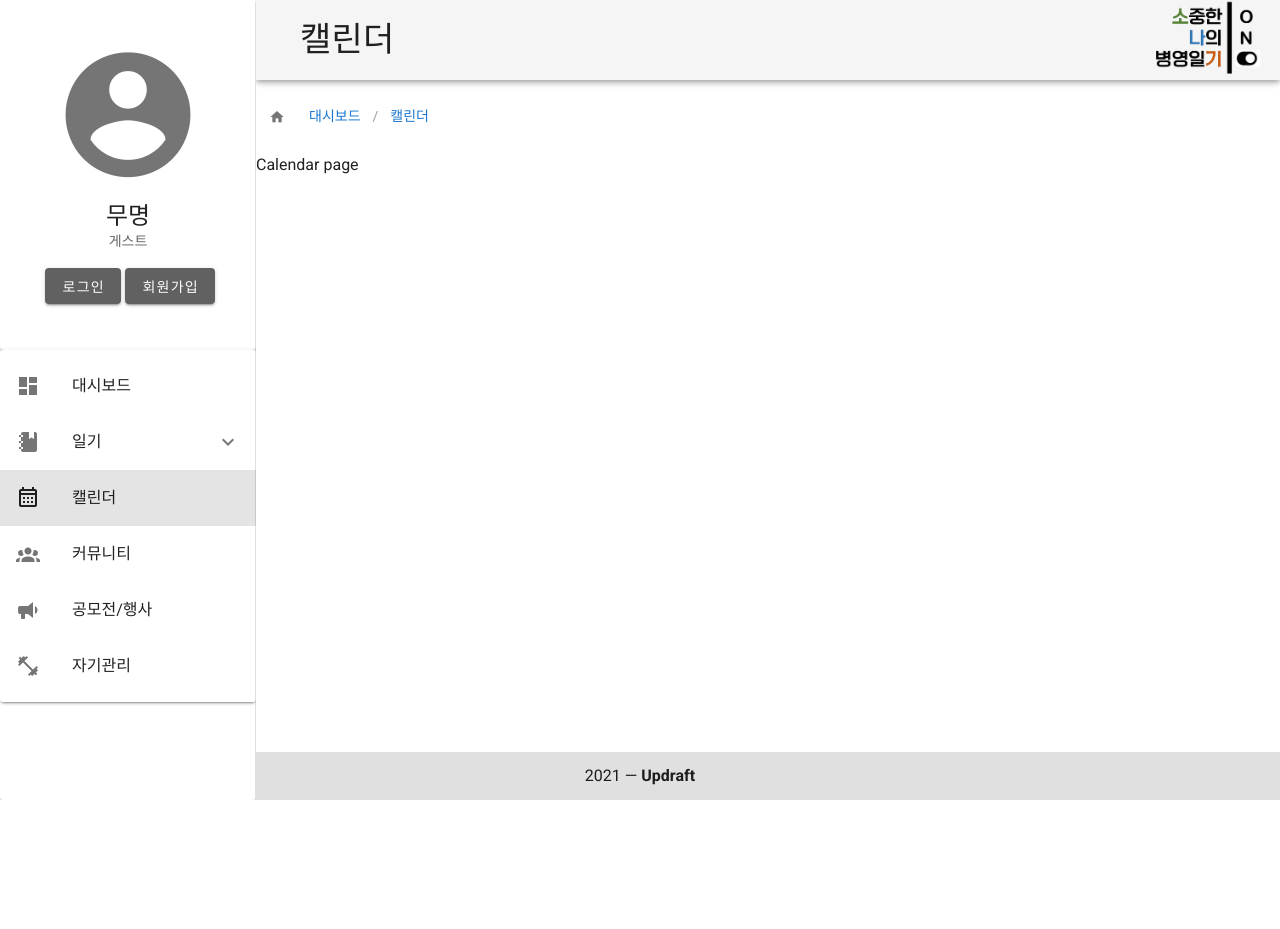
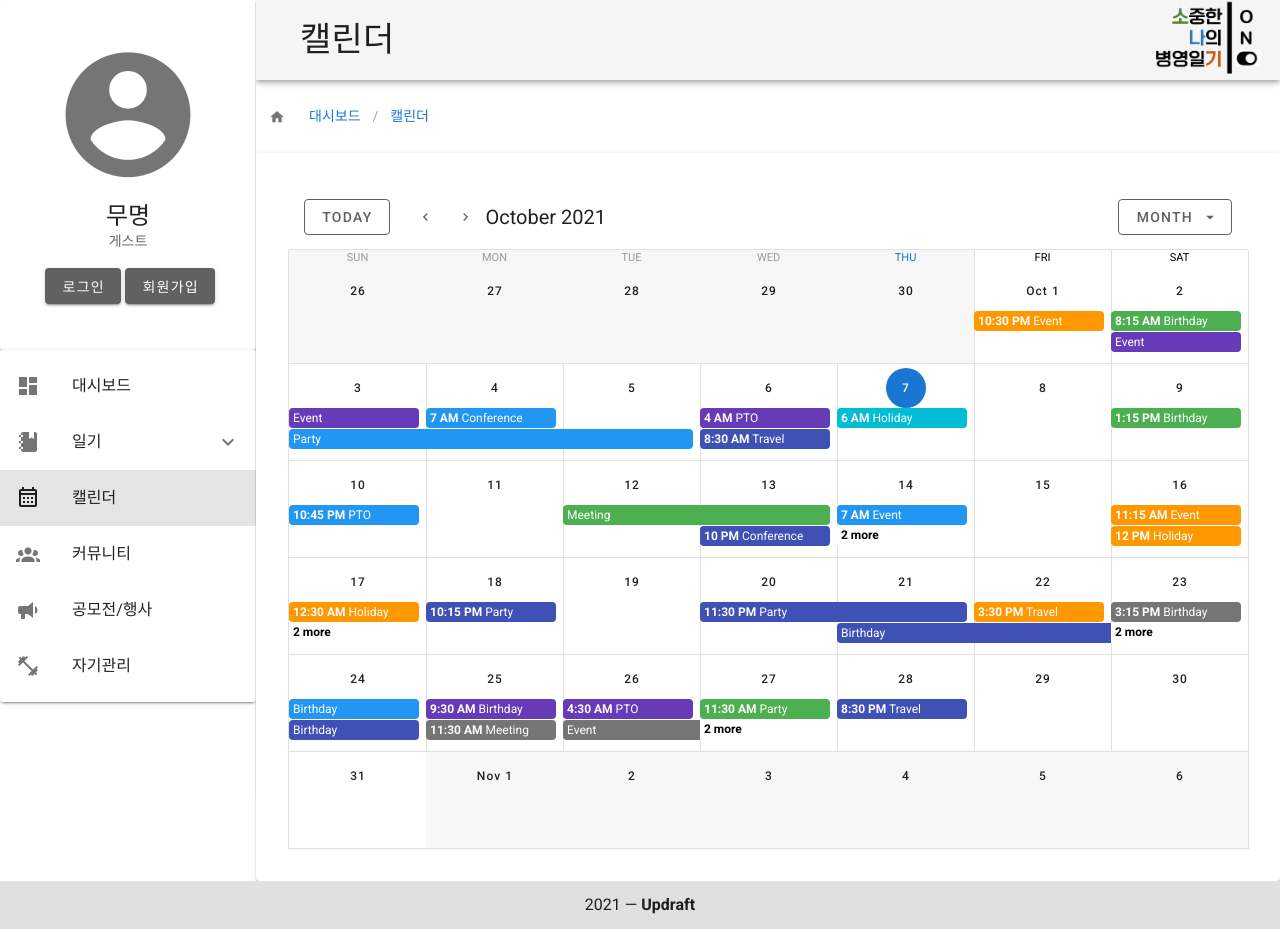
Before and after one commit to osamhack2021/WEB_SONAGI-ON_updraft, a Vue app in the folder frontend/: page /calendar in a window 1280 px wide. Before the commit the page ends 800 px from the top, so only its background shows below. Built offline with nearby package versions, Linux system fonts and the light colour scheme; a web font is replaced by a local one.

Commit message:
change files

```diff
--- a/frontend/src/App.vue
+++ b/frontend/src/App.vue
@@ -27,7 +27,7 @@
       </v-app-bar>
 
       <!-- Sizes your content based upon application components -->
-      <v-main>
+      <v-main class="pf-8">
          <router-view />
          <!-- Provides the application the proper gutter -->
       </v-main>
--- a/frontend/src/views/Calendar.vue
+++ b/frontend/src/views/Calendar.vue
@@ -4,12 +4,148 @@
       <v-icon small style="margin-left:5px">home</v-icon>
       <v-breadcrumbs :items="bcLink"></v-breadcrumbs>
     </span>
-        Calendar page
+    <v-card class="pa-8">
+    <template>
+      <v-row class="fill-height">
+        <v-col>
+          <v-sheet height="64">
+            <v-toolbar
+              flat
+            >
+              <v-btn
+                outlined
+                class="mr-4"
+                color="grey darken-2"
+                @click="setToday"
+              >
+                Today
+              </v-btn>
+              <v-btn
+                fab
+                text
+                small
+                color="grey darken-2"
+                @click="prev"
+              >
+                <v-icon small>
+                  mdi-chevron-left
+                </v-icon>
+              </v-btn>
+              <v-btn
+                fab
+                text
+                small
+                color="grey darken-2"
+                @click="next"
+              >
+                <v-icon small>
+                  mdi-chevron-right
+                </v-icon>
+              </v-btn>
+              <v-toolbar-title v-if="$refs.calendar">
+                {{ $refs.calendar.title }}
+              </v-toolbar-title>
+              <v-spacer></v-spacer>
+              <v-menu
+                bottom
+                right
+              >
+                <template v-slot:activator="{ on, attrs }">
+                  <v-btn
+                    outlined
+                    color="grey darken-2"
+                    v-bind="attrs"
+                    v-on="on"
+                  >
+                    <span>{{ typeToLabel[type] }}</span>
+                    <v-icon right>
+                      mdi-menu-down
+                    </v-icon>
+                  </v-btn>
+                </template>
+                <v-list>
+                  <v-list-item @click="type = 'day'">
+                    <v-list-item-title>Day</v-list-item-title>
+                  </v-list-item>
+                  <v-list-item @click="type = 'week'">
+                    <v-list-item-title>Week</v-list-item-title>
+                  </v-list-item>
+                  <v-list-item @click="type = 'month'">
+                    <v-list-item-title>Month</v-list-item-title>
+                  </v-list-item>
+                  <v-list-item @click="type = '4day'">
+                    <v-list-item-title>4 days</v-list-item-title>
+                  </v-list-item>
+                </v-list>
+              </v-menu>
+            </v-toolbar>
+          </v-sheet>
+          <v-sheet height="600">
+            <v-calendar
+              ref="calendar"
+              v-model="focus"
+              color="primary"
+              :events="events"
+              :event-color="getEventColor"
+              :type="type"
+              @click:event="showEvent"
+              @click:more="viewDay"
+              @click:date="viewDay"
+              @change="updateRange"
+            ></v-calendar>
+            <v-menu
+              v-model="selectedOpen"
+              :close-on-content-click="false"
+              :activator="selectedElement"
+              offset-x
+            >
+              <v-card
+                color="grey lighten-4"
+                min-width="350px"
+                flat
+              >
+                <v-toolbar
+                  :color="selectedEvent.color"
+                  dark
+                >
+                  <v-btn icon>
+                    <v-icon>mdi-pencil</v-icon>
+                  </v-btn>
+                  <v-toolbar-title v-html="selectedEvent.name"></v-toolbar-title>
+                  <v-spacer></v-spacer>
+                  <v-btn icon>
+                    <v-icon>mdi-heart</v-icon>
+                  </v-btn>
+                  <v-btn icon>
+                    <v-icon>mdi-dots-vertical</v-icon>
+                  </v-btn>
+                </v-toolbar>
+                <v-card-text>
+                  <span v-html="selectedEvent.details"></span>
+                </v-card-text>
+                <v-card-actions>
+                  <v-btn
+                    text
+                    color="secondary"
+                    @click="selectedOpen = false"
+                  >
+                    Cancel
+                  </v-btn>
+                </v-card-actions>
+              </v-card>
+            </v-menu>
+          </v-sheet>
+        </v-col>
+      </v-row>
+    </template>
+    </v-card>
     </div>
 </template>
+
+
 <script>
-export default {
-    data: ()=> ({
+  export default {
+    data: () => ({
       bcLink: [
            {
              text: '대시보드',
@@ -22,9 +158,88 @@ export default {
              href: 'calendar',
            },
          ],
+      focus: '',
+      type: 'month',
+      typeToLabel: {
+        month: 'Month',
+        week: 'Week',
+        day: 'Day',
+        '4day': '4 Days',
+      },
+      selectedEvent: {},
+      selectedElement: null,
+      selectedOpen: false,
+      events: [],
+      colors: ['blue', 'indigo', 'deep-purple', 'cyan', 'green', 'orange', 'grey darken-1'],
+      names: ['Meeting', 'Holiday', 'PTO', 'Travel', 'Event', 'Birthday', 'Conference', 'Party'],
     }),
+    mounted () {
+      this.$refs.calendar.checkChange()
+    },
+    methods: {
+      viewDay ({ date }) {
+        this.focus = date
+        this.type = 'day'
+      },
+      getEventColor (event) {
+        return event.color
+      },
+      setToday () {
+        this.focus = ''
+      },
+      prev () {
+        this.$refs.calendar.prev()
+      },
+      next () {
+        this.$refs.calendar.next()
+      },
+      showEvent ({ nativeEvent, event }) {
+        const open = () => {
+          this.selectedEvent = event
+          this.selectedElement = nativeEvent.target
+          requestAnimationFrame(() => requestAnimationFrame(() => this.selectedOpen = true))
+        }
 
-}
+        if (this.selectedOpen) {
+          this.selectedOpen = false
+          requestAnimationFrame(() => requestAnimationFrame(() => open()))
+        } else {
+          open()
+        }
+
+        nativeEvent.stopPropagation()
+      },
+      updateRange ({ start, end }) {
+        const events = []
+
+        const min = new Date(`${start.date}T00:00:00`)
+        const max = new Date(`${end.date}T23:59:59`)
+        const days = (max.getTime() - min.getTime()) / 86400000
+        const eventCount = this.rnd(days, days + 20)
+
+        for (let i = 0; i < eventCount; i++) {
+          const allDay = this.rnd(0, 3) === 0
+          const firstTimestamp = this.rnd(min.getTime(), max.getTime())
+          const first = new Date(firstTimestamp - (firstTimestamp % 900000))
+          const secondTimestamp = this.rnd(2, allDay ? 288 : 8) * 900000
+          const second = new Date(first.getTime() + secondTimestamp)
+
+          events.push({
+            name: this.names[this.rnd(0, this.names.length - 1)],
+            start: first,
+            end: second,
+            color: this.colors[this.rnd(0, this.colors.length - 1)],
+            timed: !allDay,
+          })
+        }
+
+        this.events = events
+      },
+      rnd (a, b) {
+        return Math.floor((b - a + 1) * Math.random()) + a
+      },
+    },
+  }
 </script>
 <style>
 
--- a/frontend/src/views/Dashboard.vue
+++ b/frontend/src/views/Dashboard.vue
@@ -10,13 +10,13 @@
     <v-divider></v-divider>
     <v-row class="py-4">
       <v-layout justify-space-around>
-      <v-card class="col-9 pa-4 ma-4">
+      <v-card class="col-9 ma-4">
         <div>
           일기 쓴 횟수
         </div>
         <Chart />
       </v-card>
-      <v-card class="col-3 pa-4 ma-4" style="max-width: 300px;">
+      <v-card class="col-3 ma-4" style="max-width: 300px;">
         <v-layout justify-center>
         <DashboardDatePicker />
         </v-layout>
```
